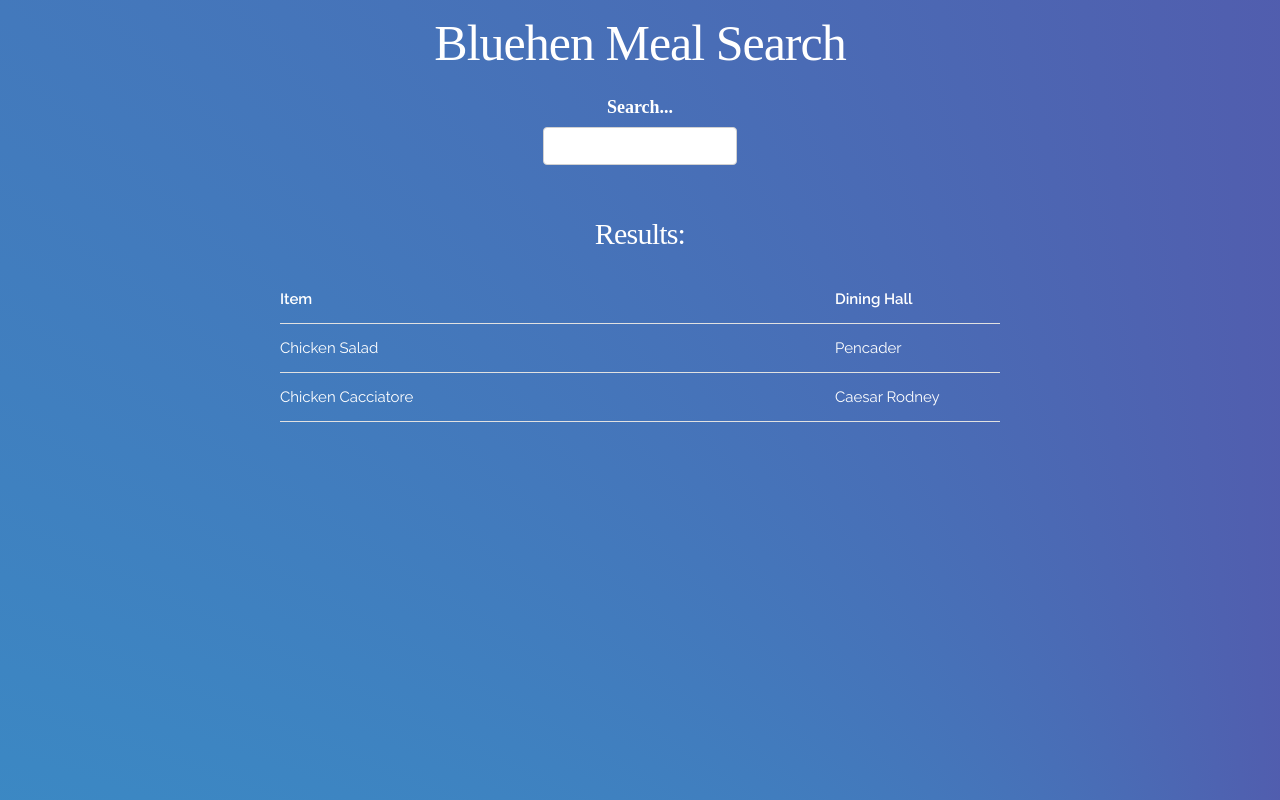
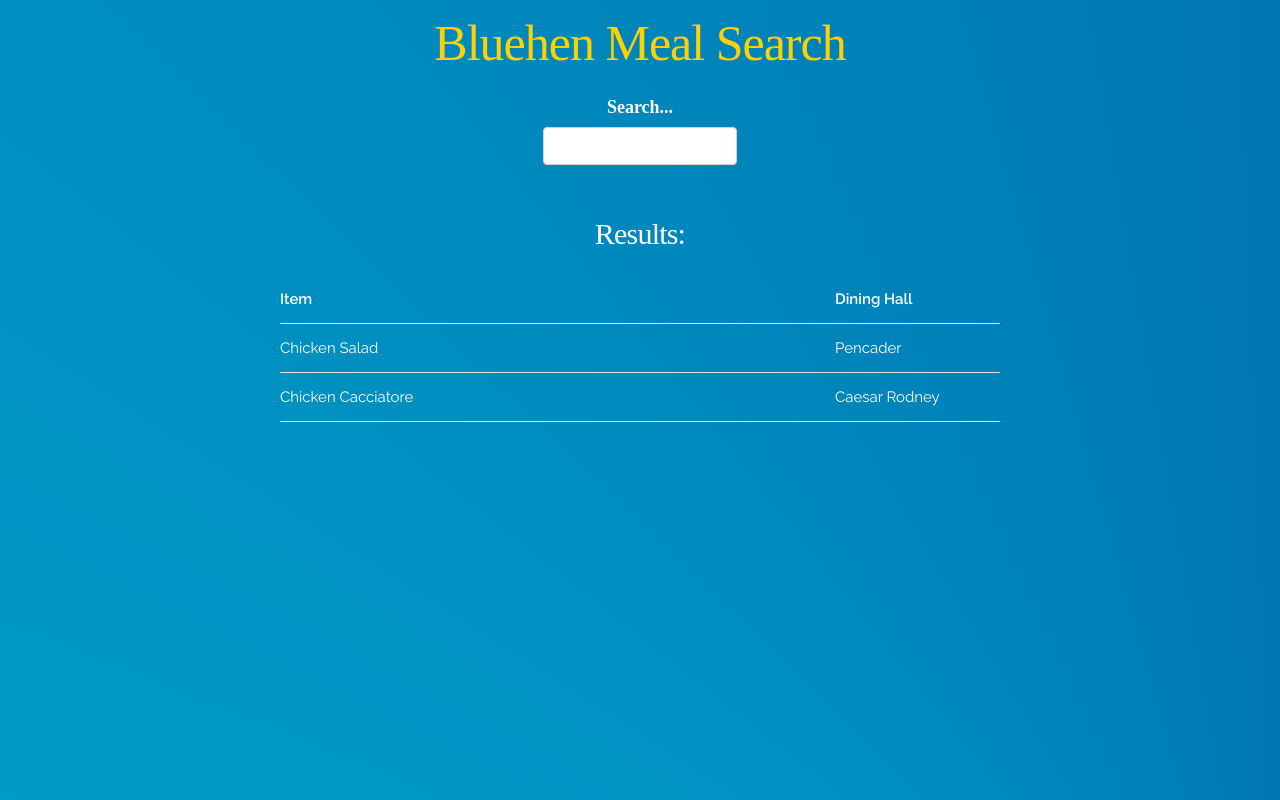
Before and after one commit to NoahHodgson/BlueHenMealSearch, a plain HTML site: page index.html in a window 1280 px wide. Shown: the top 800 px of the page. Drawn offline with Linux system fonts and the light colour scheme; a small style sheet from the web is missing; a web font is replaced by a local one.

Commit message:
Did some css stuff with color

```diff
--- a/index.html
+++ b/index.html
@@ -33,11 +33,11 @@
 <style>
 
 body{
-  background: conic-gradient(from 75deg at bottom right, cyan, rebeccapurple);
+  background: conic-gradient(from 75deg at bottom right, cyan, #00539F);
 }
 h1{
   font-family: "Greycliff CF Extra Bold";
-  color: white;
+  color: #FFD100;
 }
 h4{
   font-family: Garmond;
```
